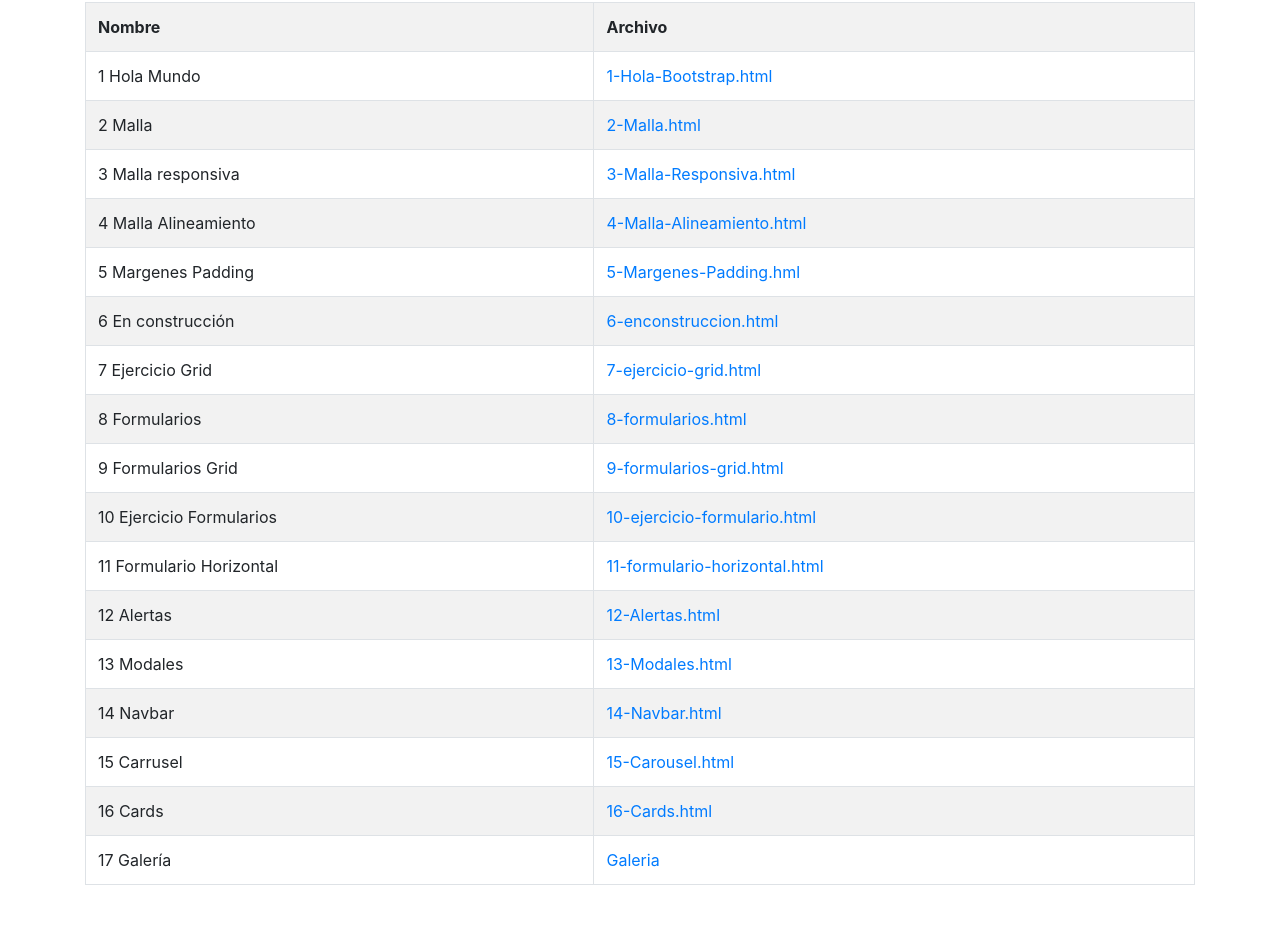
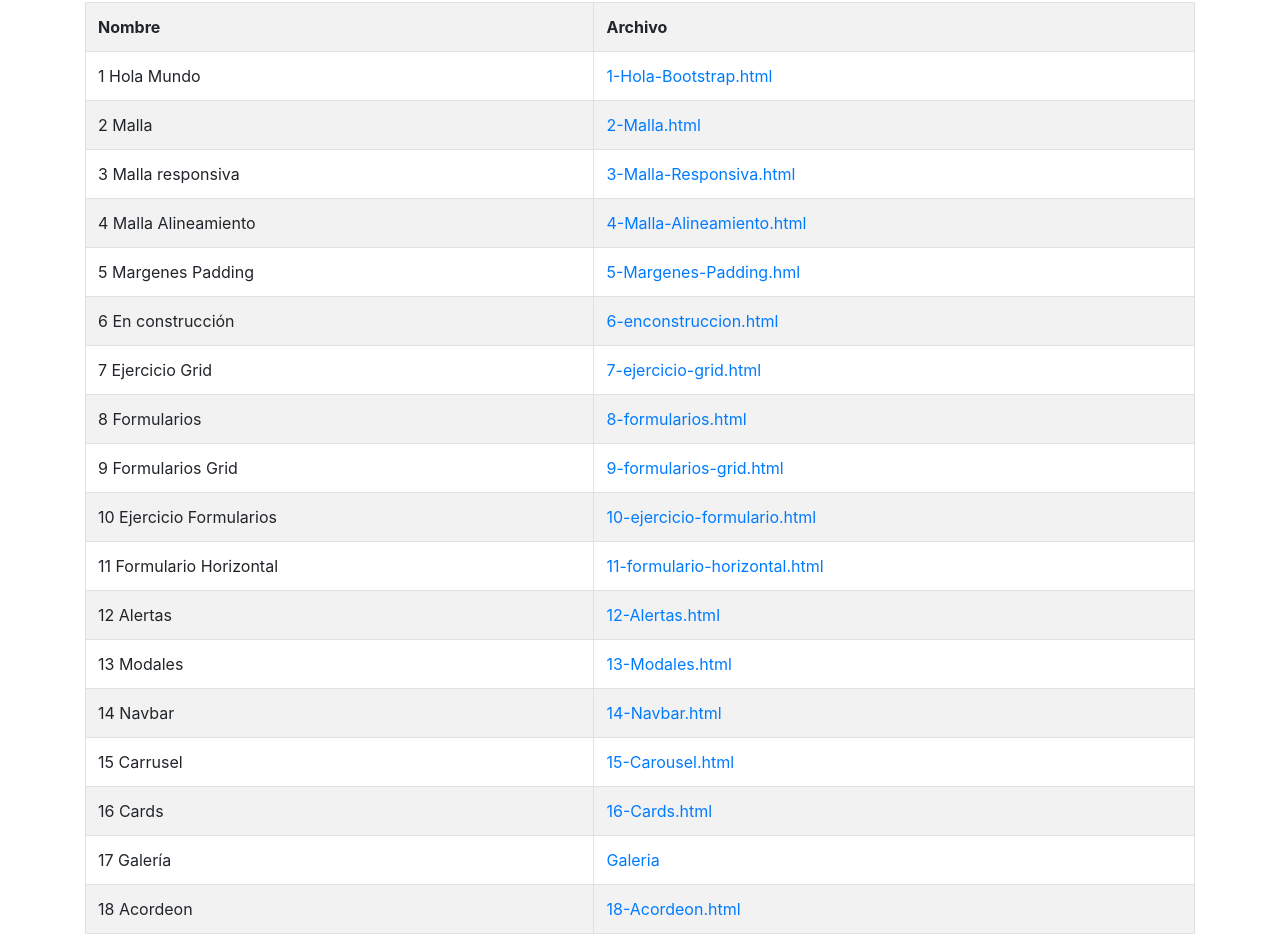
Before and after one commit to uaslp-appweb/ejemplos-bootrap-AbrahamGalarza, a plain HTML site: page index.html in a window 1280 px wide. Shown: the part 54-1004 px from the top of the page. Before the commit the page ends 955 px from the top, so only its background shows below. Drawn offline with nearby package versions, Linux system fonts and the light colour scheme.

Commit message:
Actualizacion index

```diff
--- a/index.html
+++ b/index.html
@@ -98,6 +98,10 @@
                 <td>17 Galería</td>
                 <td> <a href="17-Galeria/">Galeria</a></td>
             </tr>
+            <tr>
+                <td>18 Acordeon</td>
+                <td> <a href="18-Acordeon.html">18-Acordeon.html</a></td>
+            </tr>
         </table>
     </div>
 
```
Also changed, not shown: 18-Acordeon.html (renamed from 17-Galeria/18-Acordeon.html).
